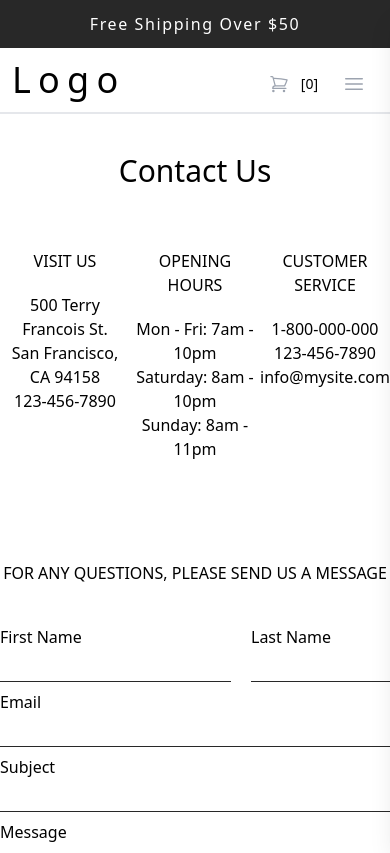
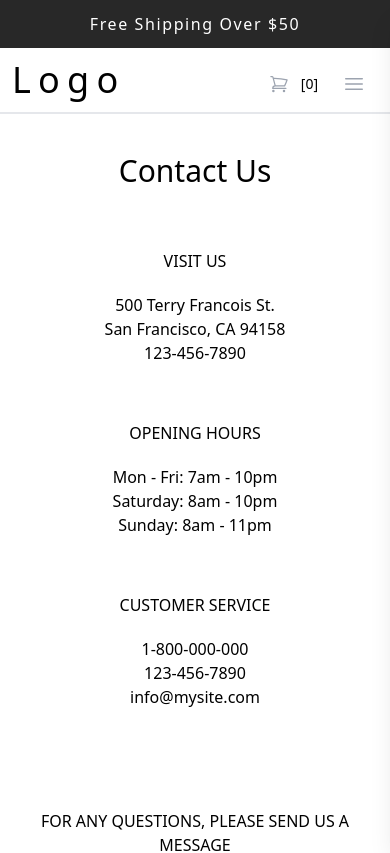
Before and after one commit to 61130061/happy-kamp, a Next.js app: page /contact in a window 390 px wide. Shown: the top 853 px of the page. Built offline with nearby package versions, Linux system fonts and the light colour scheme.

Commit message:
➕ add responsive style to Contact page

```diff
--- a/src/pages/contact.tsx
+++ b/src/pages/contact.tsx
@@ -14,9 +14,9 @@ export default function Contact ({
       <div className="max-w-3xl mx-auto">
         <div>
           <div className="text-3xl text-center my-10">Contact Us</div>
-          <div className="flex justify-between text-center py-5">
+          <div className="flex flex-wrap justify-center gap-y-14 md:justify-between text-center py-5">
             <div className="w-[240px]">
-              <div className="mb-5">VISIT US</div>
+              <div className="mb-5 font-[300]">VISIT US</div>
               <div>
                 <div>500 Terry Francois St.</div>
                 <div>San Francisco, CA 94158</div>
@@ -25,7 +25,7 @@ export default function Contact ({
             </div>
 
             <div className="w-[240px]">
-              <div className="mb-5">OPENING HOURS</div>
+              <div className="mb-5 font-[300]">OPENING HOURS</div>
               <div>
                 <div>Mon - Fri: 7am - 10pm</div>
                 <div>Saturday: 8am - 10pm</div>
@@ -34,7 +34,7 @@ export default function Contact ({
             </div>
 
             <div className="w-[240px]">
-              <div className="mb-5">CUSTOMER SERVICE</div>
+              <div className="mb-5 font-[300]">CUSTOMER SERVICE</div>
               <div>
                 <div>1-800-000-000</div>
                 <div>123-456-7890</div>
@@ -44,30 +44,30 @@ export default function Contact ({
           </div>
         </div>
 
-        <div className="py-20">
+        <div className="py-20 px-5 md:px-0">
           <div className="text-center mb-10">FOR ANY QUESTIONS, PLEASE SEND US A MESSAGE</div>
           <form>
-            <div className="flex gap-5 mb-2">
+            <div className="flex flex-col sm:flex-row gap-5 mb-2">
               <div className="flex flex-1 flex-col gap-2">
                 <label>First Name</label>
-                <input className="border-b border-primary-1" />
+                <input className="border-b focus:outline-none focus:border-primary-1 hover:border-primary-1" />
               </div>
               <div className="flex flex-1 flex-col gap-2">
                 <label>Last Name</label>
-                <input className="border-b border-primary-1" />
+                <input className="border-b focus:outline-none focus:border-primary-1 hover:border-primary-1" />
               </div>
             </div>
             <div className="flex flex-col gap-2 mb-2">
               <label>Email</label>
-              <input className="border-b border-primary-1" />
+              <input className="border-b focus:outline-none focus:border-primary-1 hover:border-primary-1" />
             </div>
             <div className="flex flex-col gap-2 mb-2">
               <label>Subject</label>
-              <input className="border-b border-primary-1" />
+              <input className="border-b focus:outline-none focus:border-primary-1 hover:border-primary-1" />
             </div>
             <div className="flex flex-col gap-2 mb-2">
               <label>Message</label>
-              <textarea rows={4} className="border-b border-primary-1" />
+              <textarea rows={4} className="border-b focus:outline-none focus:border-primary-1 hover:border-primary-1" />
             </div>
             <div className="flex justify-center mt-3">
               <button className="px-8 py-2">Submit</button>
```
